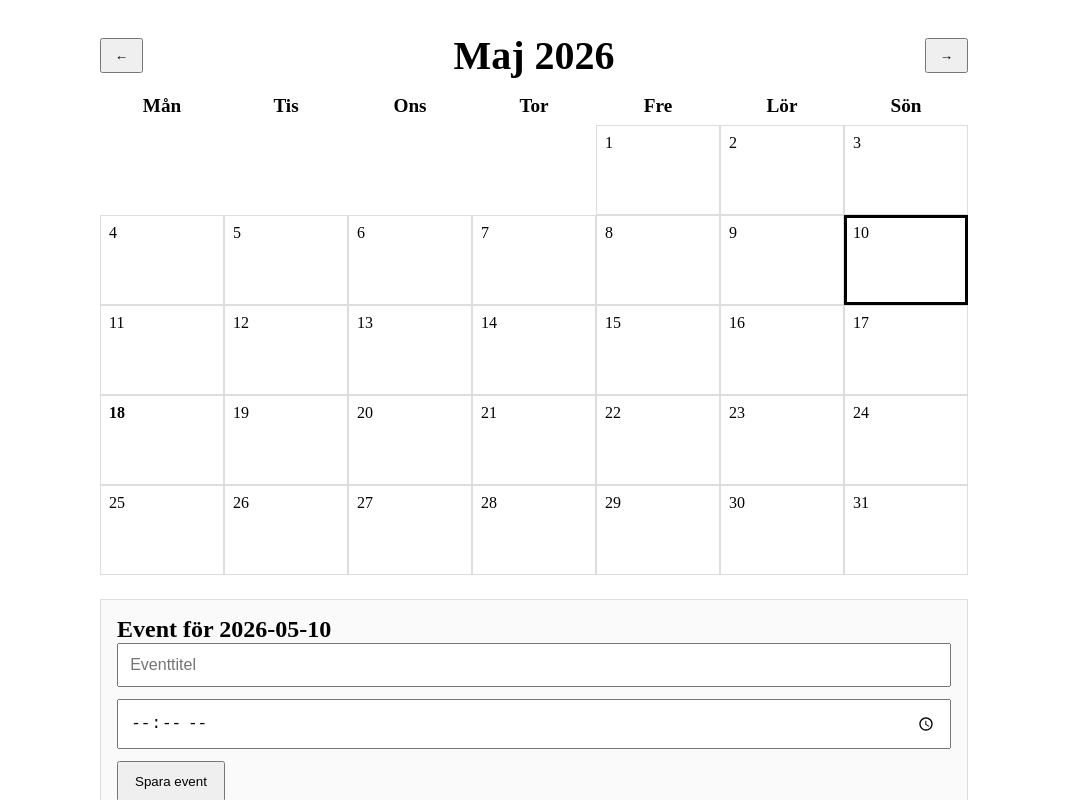
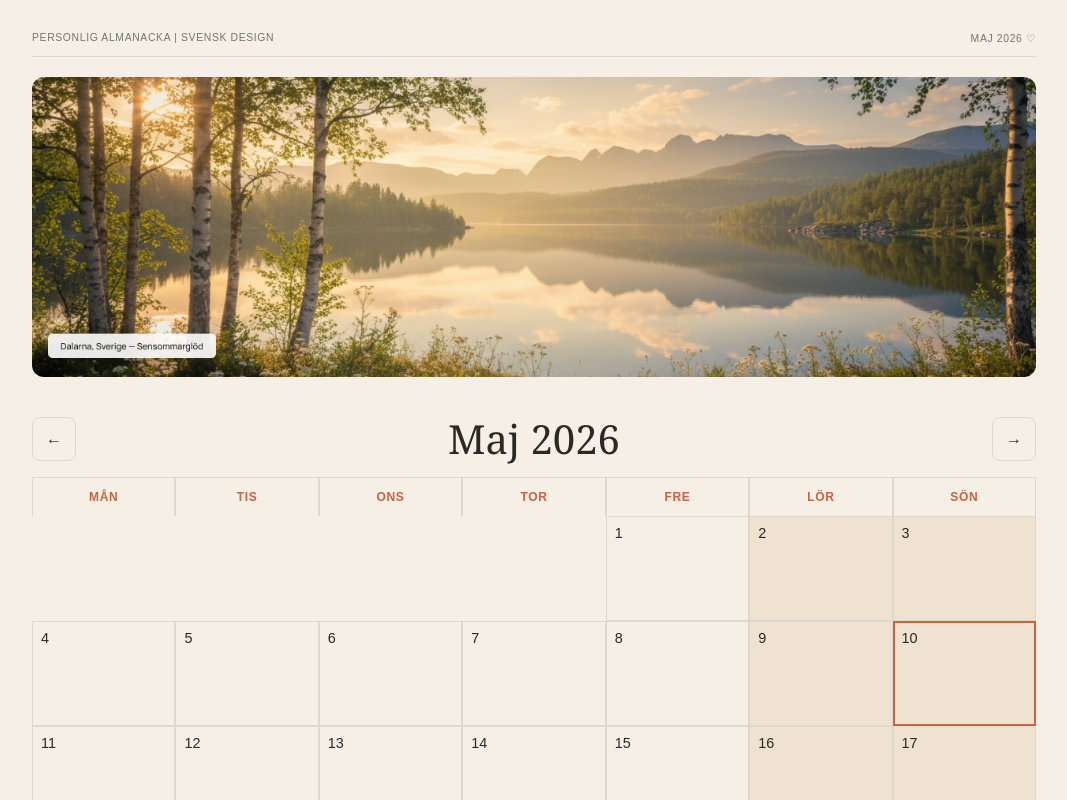
Before and after one commit to AngelaRaven84/Calendar, a React (Vite) app: page / in a window 1280 px wide. Both pictures are taken after a click on the button "10". Shown: the top 800 px of the page, without its empty margins (106-1173 px from the left). Built offline with nearby package versions, Linux system fonts and the light colour scheme.

Commit message:
En första styling till kalendern med färger, typsnitt och layout.

```diff
--- a/src/Components/Calendar/Calendar.jsx
+++ b/src/Components/Calendar/Calendar.jsx
@@ -9,6 +9,7 @@ import {
 } from '../../Utils/CalendarUtils';
 import { useCalendarStore } from '../../Store/useCalendarStore';
 import './calendar.css';
+import heroPhoto from '../../assets/hero-photo.png';
 
 function Calendar() {
 	const [currentDate, setCurrentDate] = useState(new Date());
@@ -59,6 +60,25 @@ function Calendar() {
 
 	return (
 		<section className='calendar'>
+			<div className='calendar__eyebrow'>
+				<p>
+					Personlig almanacka
+					<span aria-hidden='true'> | </span>
+					Svensk design
+				</p>
+
+				<p>
+					{getMonthName(month)} {year}
+					<span aria-hidden='true'> ♡</span>
+				</p>
+			</div>
+
+			<img
+				className='calendar__hero'
+				src={heroPhoto}
+				alt='Svenskt landskap med sjö, skog och berg'
+			/>
+
 			<div className='calendar__header'>
 				<button type='button' onClick={handlePrevMonth}>
 					←
--- a/src/Components/Calendar/calendar.css
+++ b/src/Components/Calendar/calendar.css
@@ -1,7 +1,33 @@
 .calendar {
-	width: min(100%, 900px);
+	width: min(100%, 1100px);
 	margin: 0 auto;
-	padding: 1rem;
+	padding: 2rem clamp(1rem, 4vw, 3rem);
+}
+
+.calendar__eyebrow {
+	display: flex;
+	justify-content: space-between;
+	gap: 1rem;
+	margin-bottom: 1.25rem;
+	padding-bottom: 0.75rem;
+	border-bottom: 1px solid var(--color-border);
+	color: var(--color-text-muted);
+	font-size: 0.65rem;
+	text-transform: uppercase;
+	letter-spacing: 0.04rem;
+}
+
+.calendar__eyebrow p {
+	margin: 0;
+}
+
+.calendar__hero {
+	display: block;
+	width: 100%;
+	height: clamp(180px, 26vw, 300px);
+	margin-bottom: 1.5rem;
+	border-radius: 0.75rem;
+	object-fit: cover;
 }
 
 .calendar__header {
@@ -11,14 +37,30 @@
 }
 
 .calendar__header button {
-	padding: 0.5rem 0.8rem;
+	display: grid;
+	width: 44px;
+	height: 44px;
+	padding: 0;
+	place-items: center;
+	border: 1px solid var(--color-border);
+	border-radius: 0.5rem;
+	background-color: var(--color-surface);
+	color: var(--color-text);
+	font-size: 1rem;
 	cursor: pointer;
 }
 
+.calendar__header button:hover {
+	border-color: var(--color-accent);
+	color: var(--color-accent);
+}
+
 .calendar__title {
-	text-align: center;
 	margin: 1rem 0;
+	font-family: Georgia, 'Times New Roman', serif;
 	font-size: 2.5rem;
+	font-weight: 400;
+	line-height: 1.1;
 }
 
 .calendar__weekdays,
@@ -28,11 +70,28 @@
 }
 
 .calendar__weekdays {
+	display: grid;
+	grid-template-columns: repeat(7, 1fr);
 	text-align: center;
-	font-weight: 700;
-	font-size: 1.2rem;
+	color: var(--color-accent);
+	font-size: 0.75rem;
+	font-weight: 600;
+	text-transform: uppercase;
+	letter-spacing: 0.04rem;
 }
 
 .calendar__weekdays p {
-	margin: 0 0 0.5rem;
+	margin: 0;
+	padding: 0.75rem 0;
+	border: 1px solid var(--color-border);
+	border-bottom: none;
 }
+
+.calendar__grid > .calendar-day:nth-child(7n + 6):not(.calendar-day--empty),
+.calendar__grid > .calendar-day:nth-child(7n + 7):not(.calendar-day--empty) {
+	background-color: var(--color-weekend);
+}
+
+.calendar__grid > .calendar-day.calendar-day--selected {
+	background-color: #fff3eb;
+}
--- a/src/Components/CalendarDay/calendarDay.css
+++ b/src/Components/CalendarDay/calendarDay.css
@@ -1,10 +1,10 @@
 .calendar-day {
-	min-height: 90px;
-	border: 1px solid #ddd;
-	background: white;
-	color: black;
+	min-height: 105px;
+	border: 1px solid var(--color-border);
+	background-color: var(--color-surface);
+	color: var(--color-text);
 	cursor: pointer;
-	font-size: 1rem;
+	font-size: 0.9rem;
 	padding: 0.5rem;
 }
 
@@ -14,9 +14,9 @@
 	cursor: default;
 }
 
-.calendar-day--today {
+.calendar-day--today .calender-day__select {
+	color: var(--color-accent);
 	font-weight: 700;
-	text-decoration: underline;
 }
 
 .calendar-day__select {
@@ -31,8 +31,11 @@
 }
 
 .calendar-day--selected {
-	outline: 3px solid black;
-	outline-offset: -3px;
+	position: relative;
+	z-index: 1;
+	background-color: #fff3eb;
+	outline: 2px solid var(--color-accent);
+	outline-offset: -2px;
 }
 
 .calendar-day__event {
@@ -50,13 +53,32 @@
 }
 
 .calendar-day--events small {
-	font-size: 0.7rem;
+	color: var(--color-accent);
+	font-size: 0.65rem;
+	font-weight: 600;
+	line-height: 1.3;
+	text-transform: uppercase;
+	letter-spacing: 0.02rem;
+}
+
+.calendar-day__edit,
+.calendar-day__delete {
+	border: none;
+	background: transparent;
+	font: inherit;
+	font-size: 0.65rem;
+	cursor: pointer;
+}
+
+.calendar-day__edit {
+	color: var(--color-text-muted);
 }
 
 .calendar-day__delete {
-	border: none;
-	background: transparent;
-	color: #b00020;
-	font-size: 1rem;
-	cursor: pointer;
+	color: var(--color-accent);
 }
+
+.calendar-day__edit:hover,
+.calendar-day__delete:hover {
+	text-decoration: underline;
+}
--- a/src/Components/EventForm/EventForm.jsx
+++ b/src/Components/EventForm/EventForm.jsx
@@ -11,6 +11,12 @@ function EventForm({
 }) {
 	const [title, setTitle] = useState(eventToEdit?.title ?? '');
 	const [time, setTime] = useState(eventToEdit?.time ?? '');
+
+	const formattedSelectedDate = selectedDate.toLocaleDateString('sv-SE', {
+		day: 'numeric',
+		month: 'long',
+		year: 'numeric',
+	});
 
 	const handleSubmit = (e) => {
 		e.preventDefault();
@@ -40,7 +46,7 @@ function EventForm({
 		<form className='event-form' onSubmit={handleSubmit}>
 			<h2>
 				{eventToEdit ? 'Redigera event för ' : 'Event för '}
-				{selectedDate.toLocaleDateString('sv-SE')}
+				{formattedSelectedDate}
 			</h2>
 			<input
 				type='text'
--- a/src/Components/EventForm/eventForm.css
+++ b/src/Components/EventForm/eventForm.css
@@ -1,23 +1,60 @@
 .event-form {
-	margin-top: 1.5rem;
-	padding: 1rem;
-	border: 1px solid #ddd;
-	background: #fafafa;
+	width: min(100%, 600px);
+	margin:
+		2rem,
+		auto 0;
+	padding: 1.5rem;
+	border: 1px solid var(--color-border);
+	border-radius: 0.75rem;
+	background-color: var(--color-surface);
 }
 
 .event-form h2 {
-	margin-top: 0;
+	margin: 0 0 1rem;
+	font-family: Georgia, 'Times New Roman', serif;
+	font-size: 1.5rem;
+	font-weight: 400;
+	line-height: 1.2;
 }
 
 .event-form input {
 	display: block;
 	width: 100%;
 	margin-bottom: 0.75rem;
-	padding: 0.7rem;
+	padding: 0.75rem;
+	border: 1px solid var(--color-border);
+	border-radius: 0.4rem;
+	background-color: var(--color-surface);
+	color: var(--color-text);
+	font: inherit;
 	font-size: 1rem;
+}
+
+.event-form input:focus {
+	border-color: var(--color-accent);
+	outline: 2px solid #f3c4b3;
+	outline-offset: 1px;
 }
 
 .event-form button {
 	padding: 0.7rem 1rem;
+	border: 1px solid var(--color-accent);
+	border-radius: 0.4rem;
+	font: inherit;
 	cursor: pointer;
 }
+
+.event-form button[type='submit'] {
+	background-color: var(--color-accent);
+	color: var(--color-surface);
+}
+
+.event-form button[type='button'] {
+	margin-left: 0.5rem;
+	background-color: transparent;
+	color: var(--color-accent);
+}
+
+.event-form button:hover {
+	filter: brightness(0.95);
+}
--- a/src/Styles/index.css
+++ b/src/Styles/index.css
@@ -1,5 +1,22 @@
+:root {
+	--color-background: #f5efe5;
+	--color-surface: #ffffdf8;
+	--color-text: #292a25;
+	--color-text-muted: #6f786c;
+	--color-accent: #c96342;
+	--color-weekend: #f0e2d1;
+	--color-border: #ded8cd;
+}
+
 * {
 	box-sizing: border-box;
 	margin: 0;
 	padding: 0;
 }
+
+body {
+	min-height: 100vh;
+	background-color: var(--color-background);
+	color: var(--color-text);
+	font-family: Arial, Helvetica, sans-serif;
+}
```
Also changed, not shown: src/assets/hero-photo.png (added).
